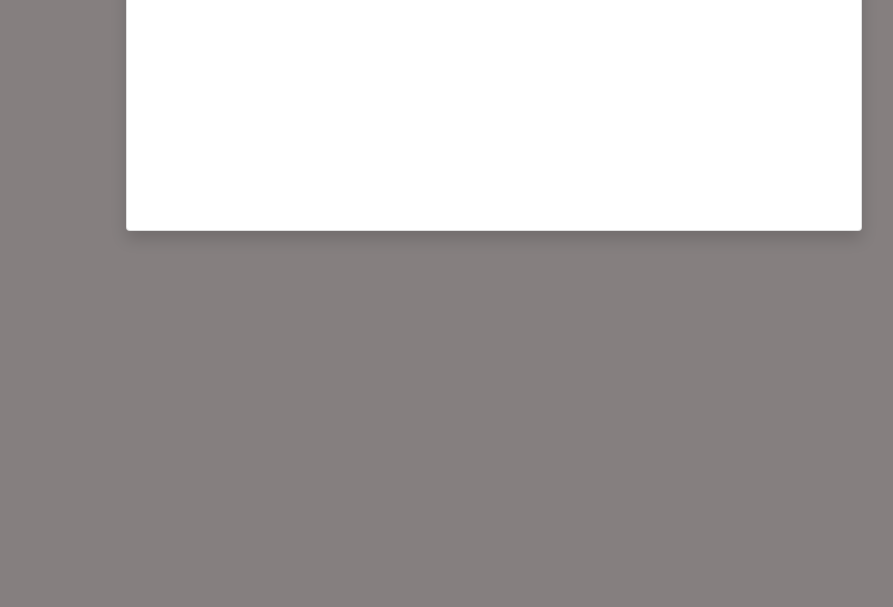
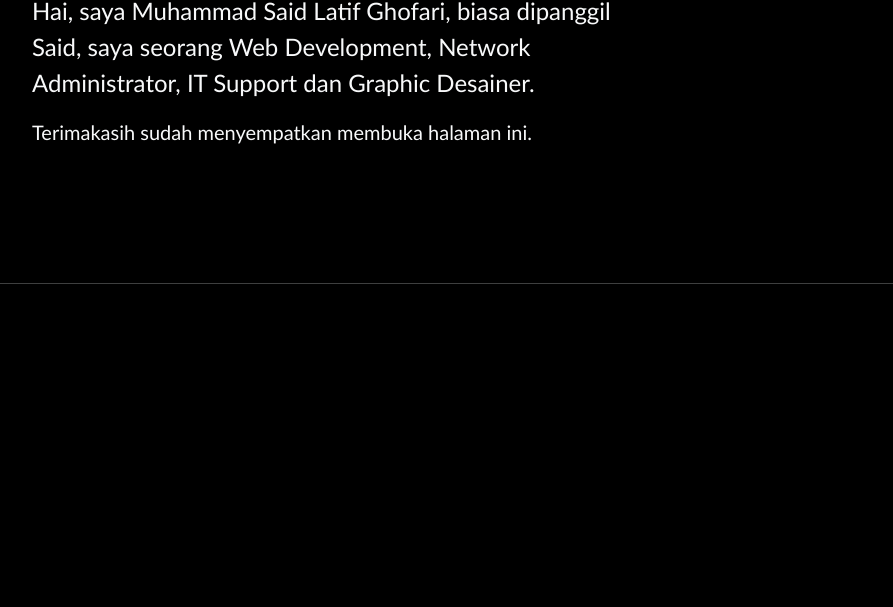
Before and after one commit to mesaidlg/mesaidlg-portofolio, a plain HTML site: page index.html in a window 1280 px wide. Shown: the part 193-800 px from the top of the page, without its empty margins (146-1039 px from the left). Drawn offline with nearby package versions, Linux system fonts and the light colour scheme.

Commit message:
Update Homepage

```diff
--- a/index.html
+++ b/index.html
@@ -10,33 +10,30 @@
     <style>
         body {
             font-family: 'Trebuchet MS', 'Lucida Sans Unicode', 'Lucida Grande', 'Lucida Sans', Arial, sans-serif;
-            background-color: rgb(133, 127, 127);
-            width: 100%;
-            height: 100%;
-            margin: 0;
-            padding: 0;
-        }
-        .card {
-            height: 400px;
+            background-color: #000000;
         }
     </style>
     <title>Muhammad Said Latif Ghofari</title>
 </head>
 <body>
-    <section id="main">
-        <div class="container">
-            <div class="row">
-                <div class="col-8 mx-auto pt-4">
-                    <div class="card shadow bg-white">
-                        <div class="card-body">
-                            Lorem ipsum dolor sit, amet consectetur adipisicing elit. Quisquam sapiente maiores, quibusdam at dolores porro, vel tempore alias laborum natus deleniti aliquam totam, velit recusandae? Iusto doloribus optio tempore sunt?
-                        </div>
-                    </div>
+    <section id="jumbotron">
+        <div class="container px-5">
+            <div class="p-5 mt-4 mb-4 text-light rounded-3">
+                <div class="container-fluid py-5">
+                    <h1 class="display-5 fw-bold">Selamat Datang</h1>
+                    <p class="col-md-8 fs-4">
+                        Hai, saya Muhammad Said Latif Ghofari, biasa dipanggil Said, saya seorang Web Development, Network Administrator, IT Support dan Graphic Desainer.
+                    </p>
+                    <p class="fs-5">
+                        Terimakasih sudah menyempatkan membuka halaman ini.
+                    </p>
                 </div>
             </div>
         </div>
     </section>
 
+    <hr class="text-light container">
+
     <script src="https://cdn.jsdelivr.net/npm/bootstrap@5.1.3/dist/js/bootstrap.bundle.min.js" integrity="sha384-ka7Sk0Gln4gmtz2MlQnikT1wXgYsOg+OMhuP+IlRH9sENBO0LRn5q+8nbTov4+1p" crossorigin="anonymous"></script>
 </body>
 </html>
```
